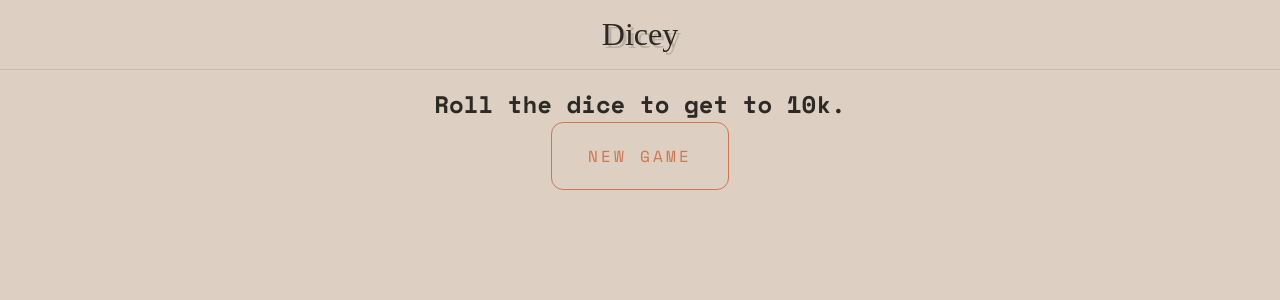
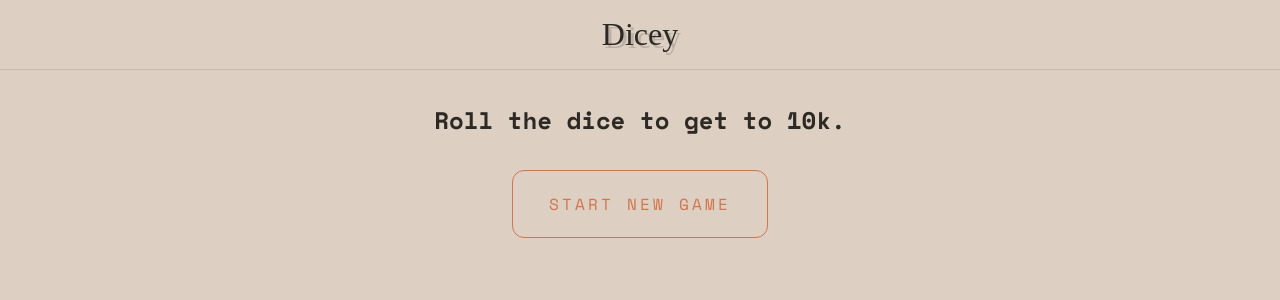
Before and after one commit to Terris/dicey, a Next.js app: page / in a window 1280 px wide. Shown: the top 300 px of the page. Built offline with nearby package versions, Linux system fonts and the light colour scheme; no server answers; a web font is replaced by a local one.

Commit message:
fixup! player joins

```diff
--- a/pages/Home.module.scss
+++ b/pages/Home.module.scss
@@ -1,4 +1,4 @@
 .home {
-  padding: 1rem;
+  padding: 2rem;
   text-align: center;
 }
--- a/pages/index.tsx
+++ b/pages/index.tsx
@@ -16,9 +16,10 @@ export default function Home() {
     <Layout>
       <div className={styles.home}>
         {error && <p>{error}</p>}
-        <h2>Roll the dice to get to 10k.</h2>
+        <h2 style={{ paddingBottom: "2rem" }}>Roll the dice to get to 10k.</h2>
+
         <Button
-          title="New Game"
+          title="Start New Game"
           onClick={() => createGame()}
           disabled={loading}
         />
```
Also changed, not shown: pages/games/[id].tsx (+4 -8 lines).
